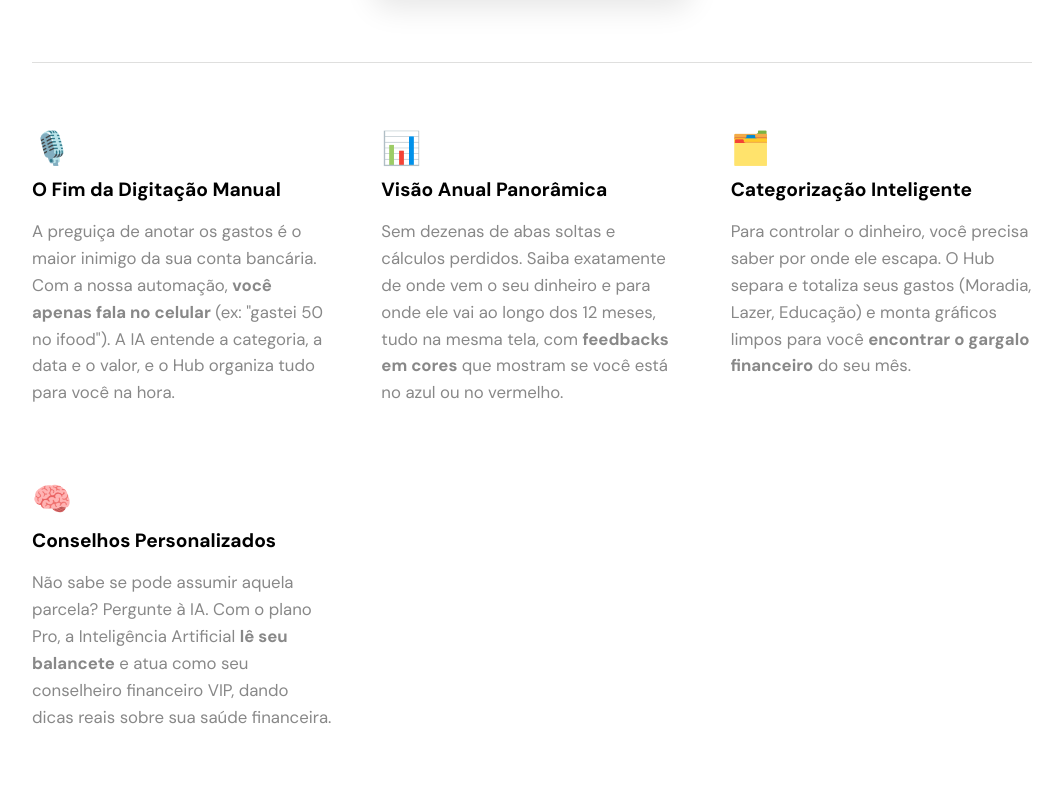
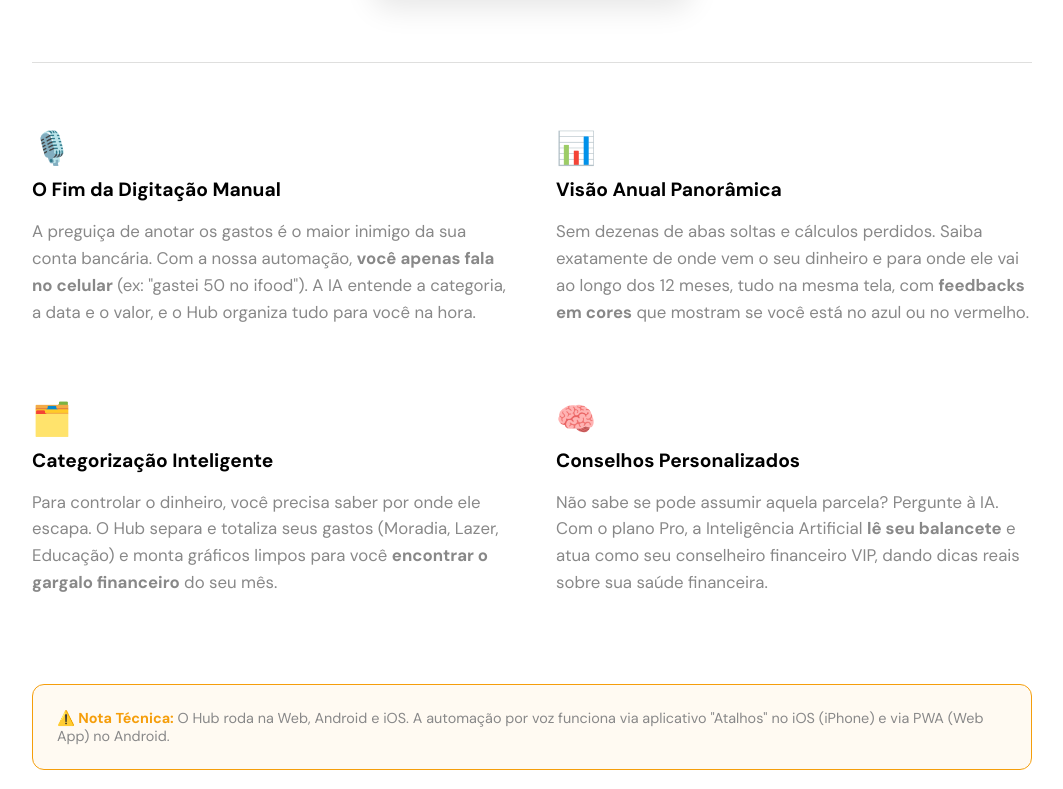
Before and after one commit to oipedrori/hubfinanceiro, a Next.js app: page / in a window 1280 px wide. Shown: the part 1231-2020 px from the top of the page, without its empty margins (108-1171 px from the left). Built offline with nearby package versions, Linux system fonts and the light colour scheme; no server answers.

Commit message:
fix: aplica layout 2x2 para as features na landing page

```diff
--- a/app/globals.css
+++ b/app/globals.css
@@ -353,6 +353,18 @@ a {
   }
 }
 
+.features-grid {
+  display: grid;
+  grid-template-columns: 1fr;
+  gap: 3rem;
+  margin-bottom: 4rem;
+}
+@media (min-width: 768px) {
+  .features-grid {
+    grid-template-columns: 1fr 1fr;
+  }
+}
+
 .lp-3d-wrapper {
   perspective: 1200px;
   display: flex;
--- a/app/page.tsx
+++ b/app/page.tsx
@@ -216,7 +216,7 @@ function LandingContent() {
           <div className="lp-divider" style={{margin: '4rem 0'}}></div>
 
           {/* Features Expandidas e Mais Persuasivas */}
-          <div style={{display: 'grid', gridTemplateColumns: 'repeat(auto-fit, minmax(280px, 1fr))', gap: '3rem', marginBottom: '4rem'}}>
+          <div className="features-grid">
             <div>
               <span style={{fontSize: '2rem', display: 'block', marginBottom: '0.5rem'}}>🎙️</span>
               <h3 style={{fontSize: '1.2rem', marginBottom: '1rem'}}>O Fim da Digitação Manual</h3>
```
